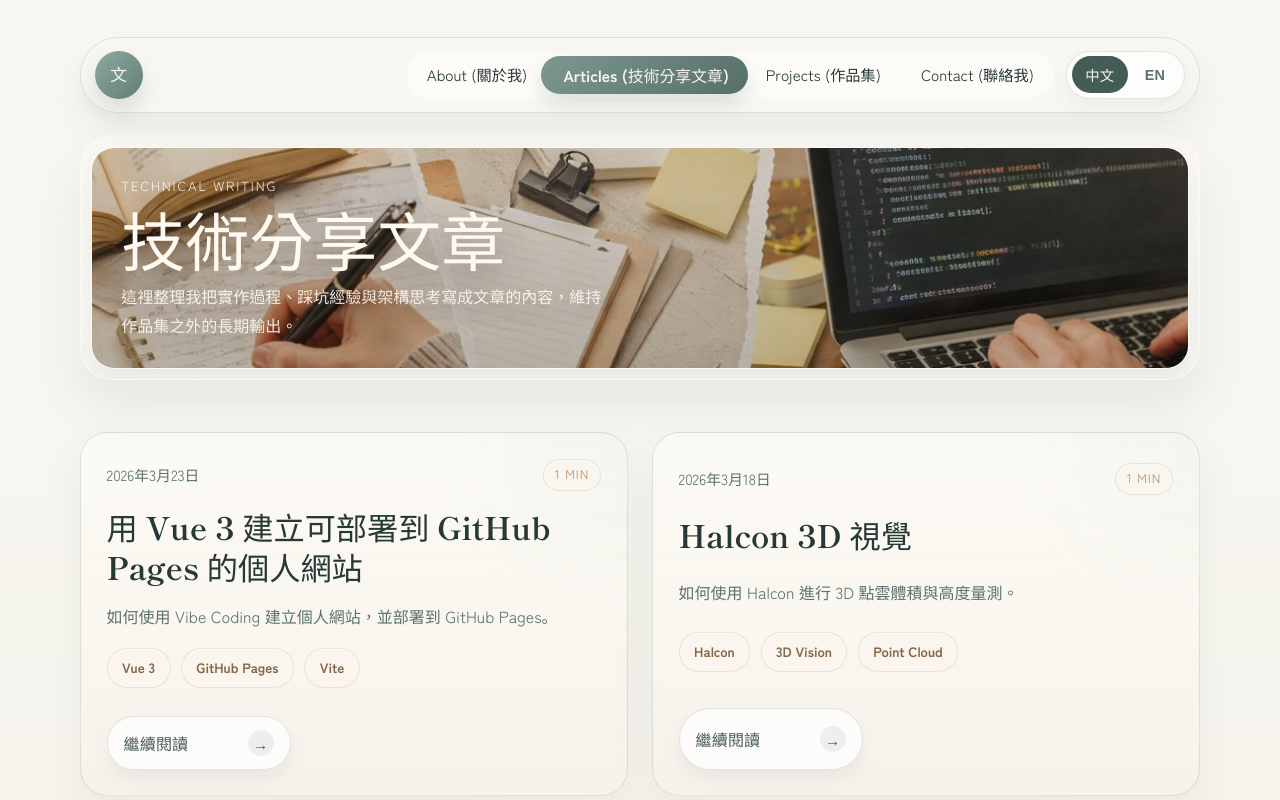
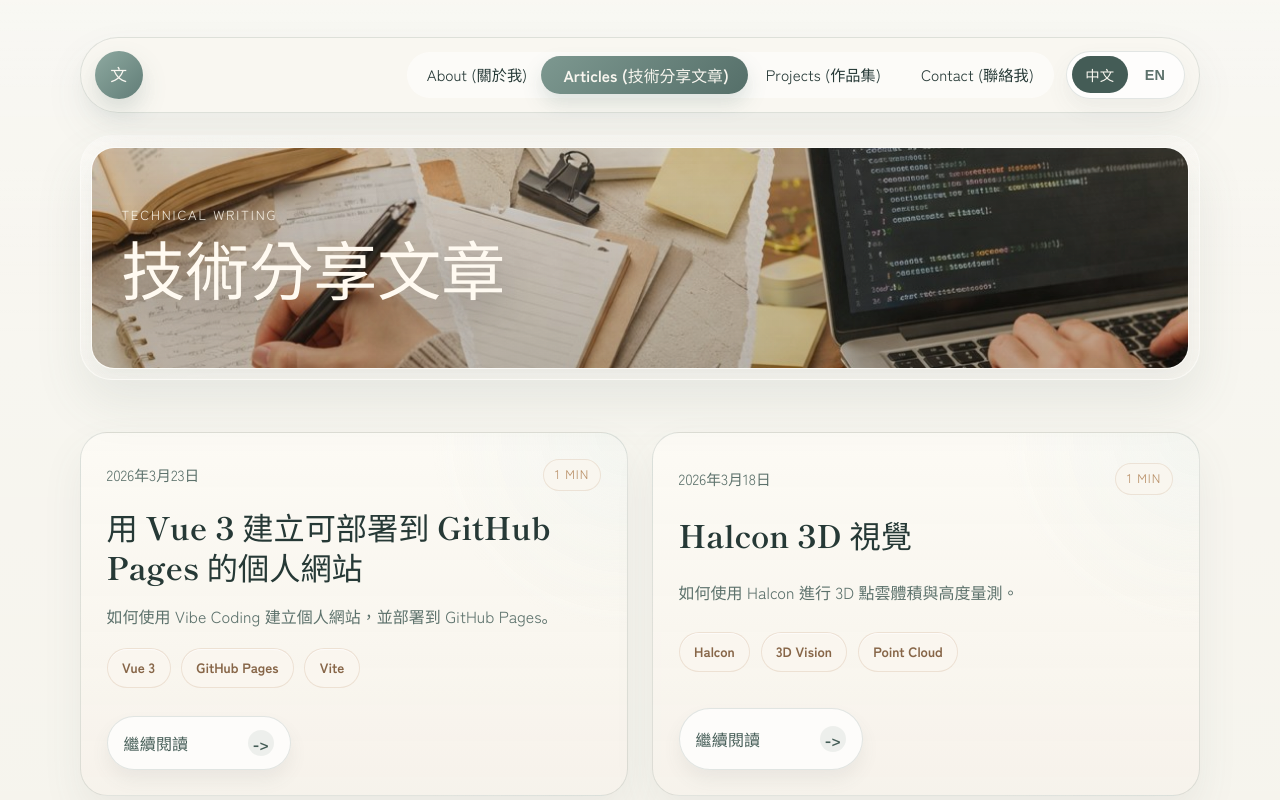
Before and after one commit to Pin5000ms/PersonalPage, a Vue app: page /#/articles in a window 1280 px wide. Shown: the top 800 px of the page. Built offline with nearby package versions, Linux system fonts and the light colour scheme.

Commit message:
ArticlesView修正

```diff
--- a/src/data/siteContent.ts
+++ b/src/data/siteContent.ts
@@ -132,27 +132,27 @@ export const siteCopy: SiteCopy = {
     kicker: { zh: 'Projects overview', en: 'Projects overview' },
     title: { zh: '作品集', en: 'Projects' },
     description: {
-      zh: '這邊記錄我實際做過的專案，包含使用什麼技術和成果。',
-      en: 'This page focuses on my frontend projects, including product context, outcomes, technical decisions, and possible next steps.',
+      zh: '',
+      en: '',
     },
   },
   articlesPage: {
     kicker: { zh: 'Technical writing', en: 'Technical writing' },
     title: { zh: '技術分享文章', en: 'Technical articles' },
     description: {
-      zh: '這裡收錄一些我覺得值得紀錄的技術文章。',
-      en: 'Here I document implementation notes and technical write-ups so the thinking, trade-offs, and process behind my work are visible.',
+      zh: '',
+      en: '',
     },
   },
   contactPage: {
     kicker: { zh: 'Contact', en: 'Contact' },
     title: { zh: '聯絡我', en: 'Contact me' },
     description: {
-      zh: '如果你想聊作品合作、內容企劃或面試機會，可以從這邊找到我。',
-      en: 'If you would like to talk about frontend engineering, collaboration, content planning, or new opportunities, feel free to reach out through the channels below.',
+      zh: '',
+      en: '',
     },
     availability: {
-      zh: '我目前在看新的工作機會、合作與技術內容交流。',
+      zh: '如果你想聊作品合作或面試機會，可以從這邊找到我，我目前在看新的工作機會。',
       en: 'Currently open to new opportunities, frontend collaboration, and technical content conversations.',
     },
   },
--- a/src/views/ArticlesView.vue
+++ b/src/views/ArticlesView.vue
@@ -2,12 +2,22 @@
 import { computed } from 'vue'
 import { RouterLink } from 'vue-router'
 import articlesBanner from '../assets/articles_banner.jpg'
+import { useLanguage } from '../composables/useLanguage'
 import { articles } from '../content/articles'
+import { siteCopy } from '../data/siteContent'
+
+const { locale } = useLanguage()
+
+function t(text: { zh: string; en: string }) {
+  return text[locale.value]
+}
+
+const pageCopy = computed(() => siteCopy.articlesPage)
 
 const articleCards = computed(() =>
   articles.map((article) => ({
     ...article,
-    formattedDate: new Intl.DateTimeFormat('zh-TW', {
+    formattedDate: new Intl.DateTimeFormat(locale.value === 'zh' ? 'zh-TW' : 'en-US', {
       year: 'numeric',
       month: 'long',
       day: 'numeric',
@@ -23,11 +33,9 @@ const articleCards = computed(() =>
         <div class="page-banner-frame">
           <img class="page-banner-image" :src="articlesBanner" alt="Articles page banner" />
           <div class="page-banner-overlay">
-            <p class="page-kicker">Technical writing</p>
-            <h1 class="page-title">技術分享文章</h1>
-            <p class="page-description">
-              這裡整理我把實作過程、踩坑經驗與架構思考寫成文章的內容，維持作品集之外的長期輸出。
-            </p>
+            <p class="page-kicker">{{ t(pageCopy.kicker) }}</p>
+            <h1 class="page-title">{{ t(pageCopy.title) }}</h1>
+            <p class="page-description">{{ t(pageCopy.description) }}</p>
           </div>
         </div>
       </div>
@@ -51,7 +59,7 @@ const articleCards = computed(() =>
             {{ tag }}
           </li>
         </ul>
-        <p class="article-link">繼續閱讀</p>
+        <p class="article-link">{{ locale === 'zh' ? '繼續閱讀' : 'Read more' }}</p>
       </RouterLink>
     </section>
   </div>
@@ -277,7 +285,7 @@ const articleCards = computed(() =>
 }
 
 .article-link::after {
-  content: "→";
+  content: "->";
   display: inline-flex;
   align-items: center;
   justify-content: center;
```
